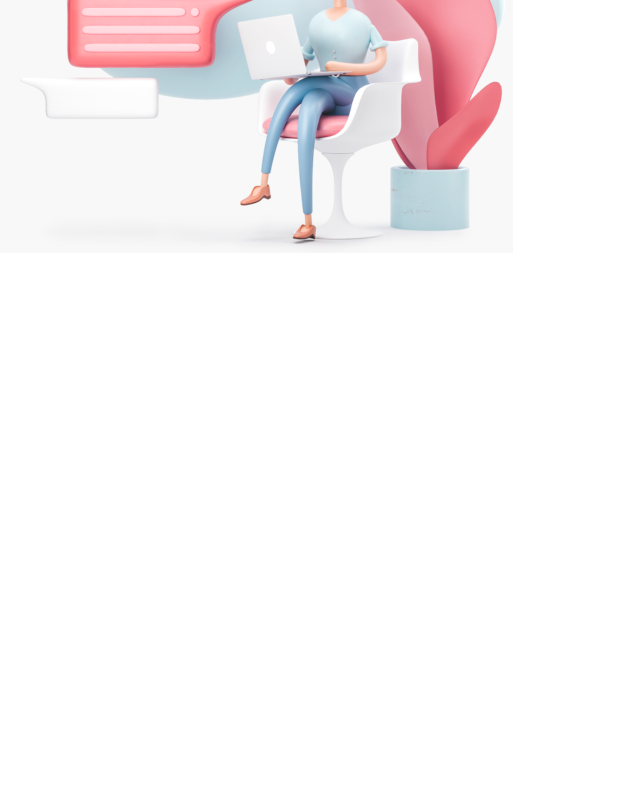
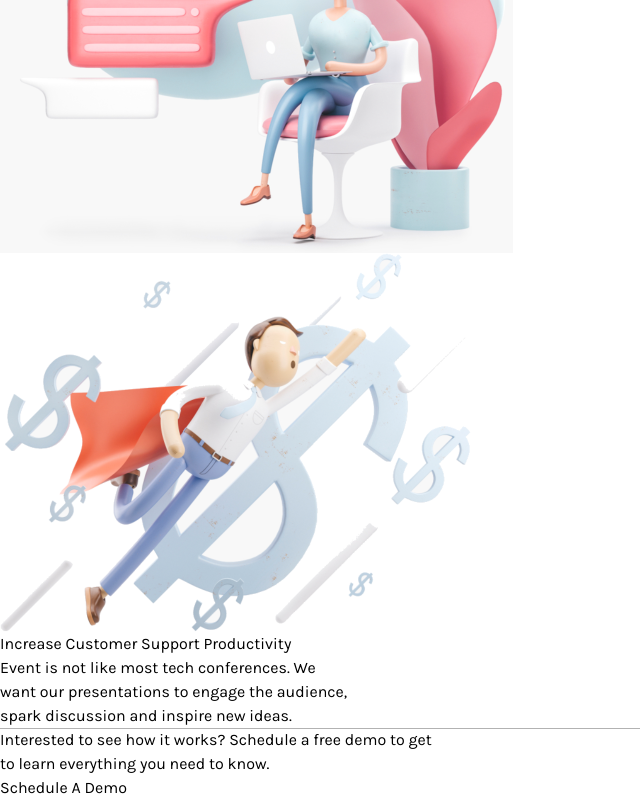
Before and after one commit to M-Muiz/Shades-Clone, a React (Vite) app: page / in a window 1280 px wide. Shown: the part 2135-2935 px from the top of the page, without its empty margins (0-640 px from the left). Before the commit the page ends 2388 px from the top, so only its background shows below. Built offline with nearby package versions, Linux system fonts and the light colour scheme.

Commit message:
complete demo section

```diff
--- a/src/App.tsx
+++ b/src/App.tsx
@@ -1,3 +1,4 @@
+import Demo from "./components/Demo/Demo"
 import Header from "./components/Header/Header"
 import Hero from "./components/Hero/Hero"
 import Never from "./components/Never/Never"
@@ -13,6 +14,7 @@ const App = () => {
       <NextStep />
       <Response />
       <Never />
+      <Demo />
     </>
 
   )
--- /dev/null
+++ b/src/components/Demo/Demo.tsx
@@ -0,0 +1,29 @@
+import demoImg from "../../assets/demo.png"
+
+const Demo = () => {
+    return (
+        <div className='flex justify-between max-w-6xl mx-auto mt-24 pb-6'>
+            <div className="h-full w-full">
+                <img src={demoImg} alt="Demo" />
+            </div>
+            <div className="flex flex-col gap-7">
+                <h1 className="text-5xl font-bold">
+                    Increase Customer Support Productivity
+                </h1>
+
+                <p className="text-base">
+                    Event is not like most tech conferences. We<br /> want our presentations to engage the audience,<br /> spark discussion and inspire new ideas.
+                </p>
+
+                <div className="seprator" />
+                <p className="text-sm">
+                    Interested to see how it works? Schedule a free demo to get<br /> to learn everything you need to know.
+                </p>
+
+                <button className='bg-red-500/70 p-4 text-white font-bold tracking-widest rounded-sm'>Schedule A Demo</button>
+            </div>
+        </div>
+    )
+}
+
+export default Demo
--- a/src/index.css
+++ b/src/index.css
@@ -8,9 +8,10 @@
     src: url("./assets/Karla-Regular.ttf");
 }
 
-*{
+* {
     font-family: karla;
 }
+
 .secondaryText {
     /* color: #1290a4; */
     @apply text-black/70 text-base font-medium !important
@@ -20,3 +21,8 @@
     list-style: none;
     cursor: pointer;
 }
+
+.seprator {
+    height: 0.10px;
+    background-color: rgba(0, 0, 0, 0.3);
+}
```
Also changed, not shown: src/assets/demo.png (added).
